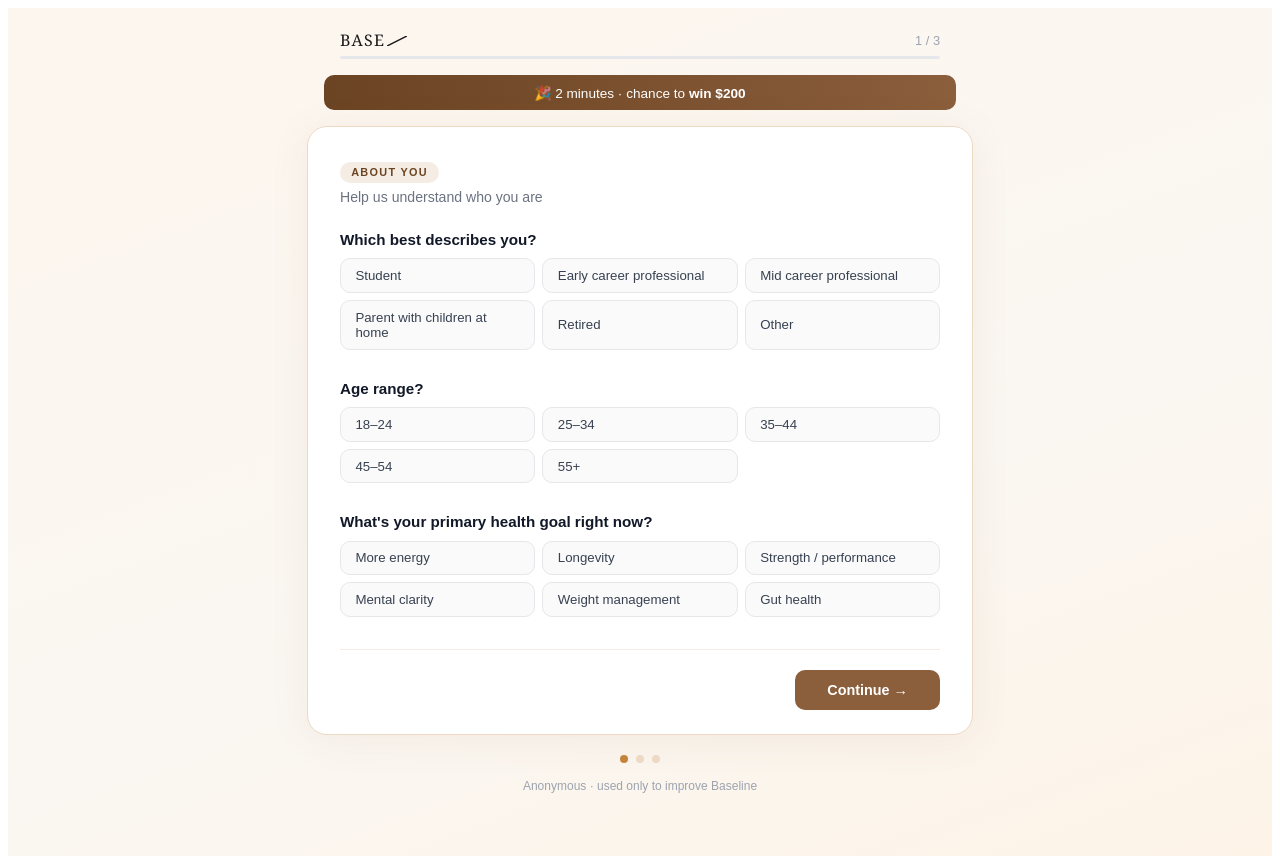
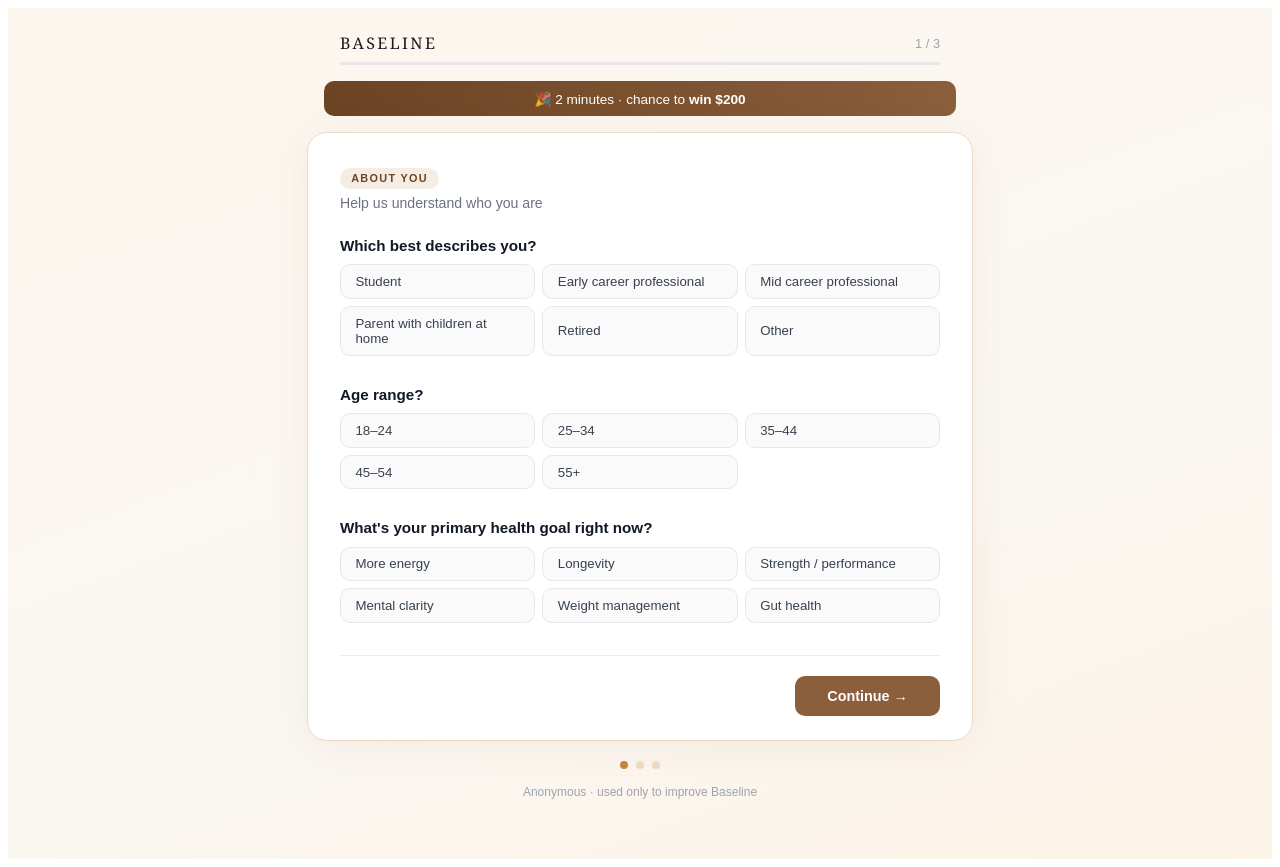
Before and after one commit to Matthewfox122101/Baseline---Survey, a React (Create React App) app: page / in a window 1280 px wide. Built offline with nearby package versions, Linux system fonts and the light colour scheme; the HTML template or start-up script is replaced by a standard one.

Commit message:
Update App.jsx

```diff
--- a/src/App.jsx
+++ b/src/App.jsx
@@ -67,15 +67,8 @@
 
 function BaselineLogo({ size = "md" }) {
   const fontSize = size === "lg" ? "2rem" : "1rem";
-  const lineLen = size === "lg" ? 40 : 20;
-  const lineH = size === "lg" ? 20 : 10;
   return (
-    <div style={{ display: "inline-flex", alignItems: "flex-end" }}>
-      <span style={{ fontFamily: "'Georgia','Times New Roman',serif", fontSize, fontWeight: 400, color: "#1a1a1a", letterSpacing: "0.08em", lineHeight: 1 }}>BASE</span>
-      <svg width={lineLen} height={lineH} style={{ marginLeft: 2, marginBottom: 2 }}>
-        <line x1="0" y1={lineH} x2={lineLen} y2="0" stroke="#1a1a1a" strokeWidth="1.5" />
-      </svg>
-    </div>
+    <span style={{ fontFamily: "'Georgia','Times New Roman',serif", fontSize, fontWeight: 400, color: "#1a1a1a", letterSpacing: "0.15em" }}>BASELINE</span>
   );
 }
 
```
